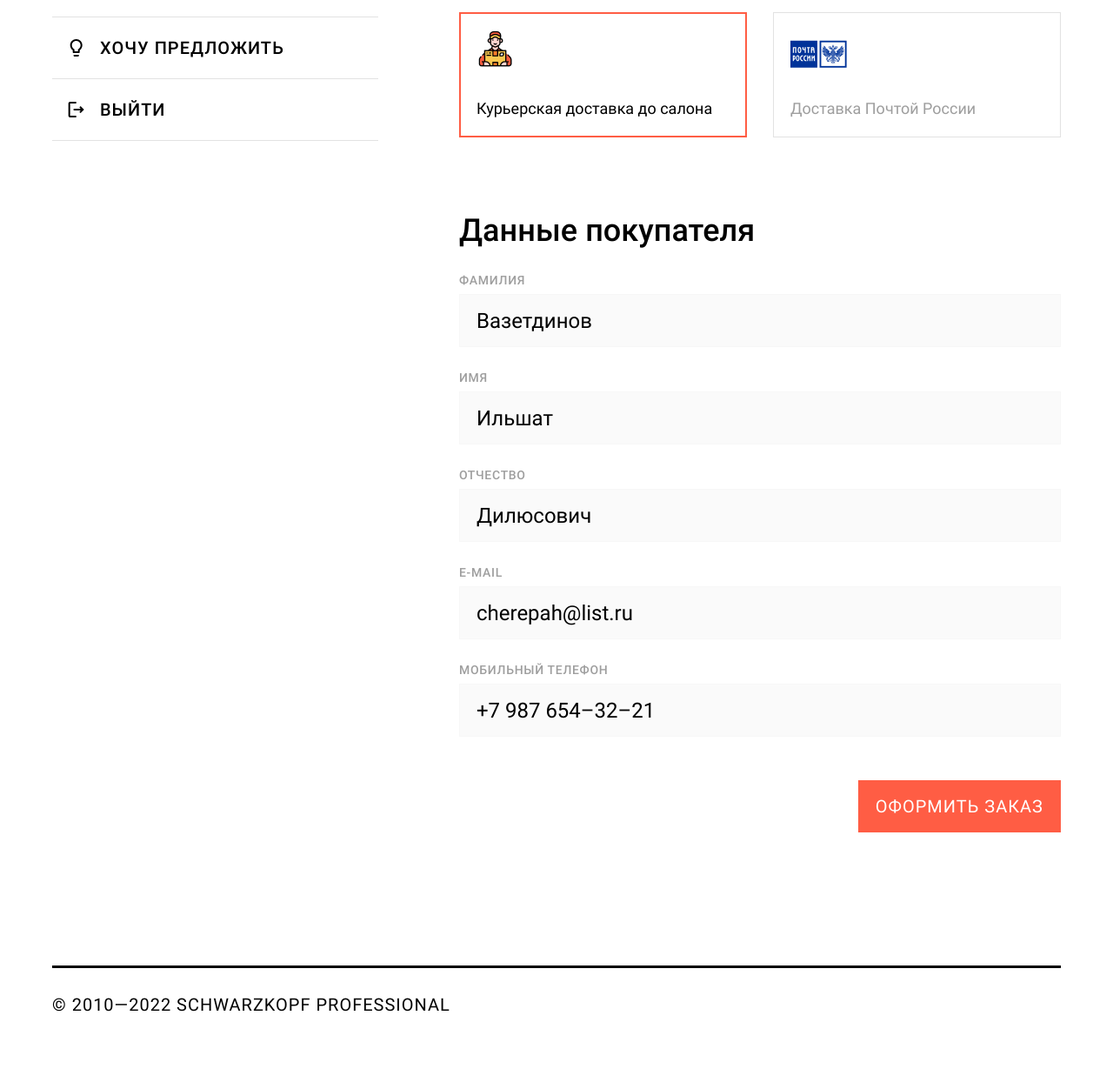
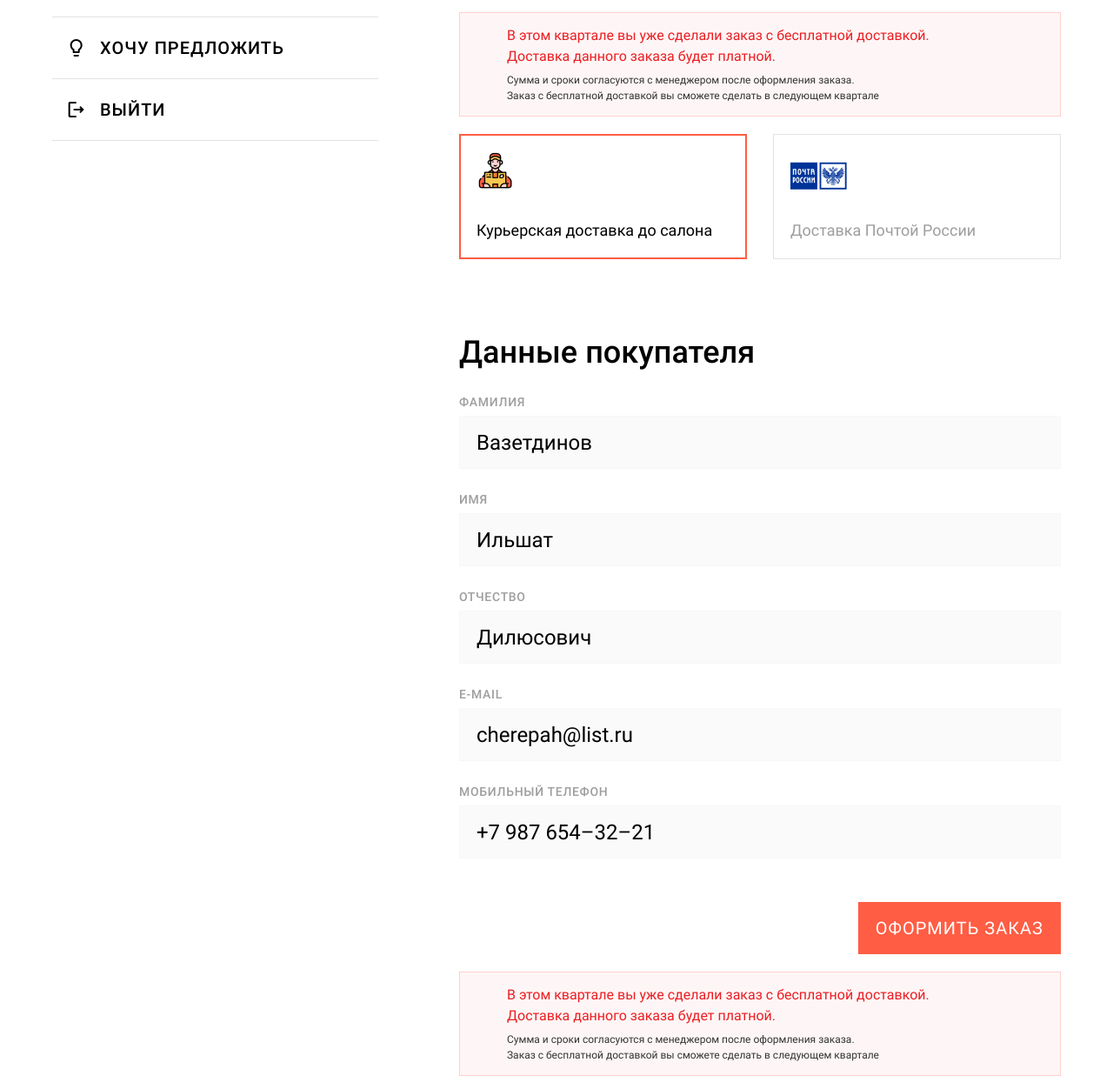
Before and after one commit to htmltest/project199, a plain HTML site: page sk-04.1-order.html in a window 1280 px wide. Shown: the part 628-1880 px from the top of the page at 87% size. Before the commit the page ends 1825 px from the top, so only its background shows below. Drawn offline with Linux system fonts and the light colour scheme; a script that the page names is missing.

Commit message:
delivery limit
Ограничение по доставке

```diff
--- a/css/styles.css
+++ b/css/styles.css
@@ -514,6 +514,11 @@ header {height:80px; background:#f7f7f7}
 .order-form {margin:60px 0 0 0}
 .order-form h2 {margin:0}
 .order-form form {margin:0; padding:0}
+.order-delivery-limit {margin:30px 0 -10px 0; border:1px solid #FFD1CB; background:#FEF6F6; padding:14px 14px 14px 54px; position:relative}
+.order-personal+.order-delivery-limit {margin:20px 0 0 0}
+.order-delivery-limit svg {display:block; width:24px; height:24px; fill:#EC1D22; position:absolute; left:20px; top:12px}
+.order-delivery-limit-title {color:#EC1D22}
+.order-delivery-limit-text {margin:6px 0 0 0; font-size:12px; line-height:18px; color:#333333}
 .order-delivery {margin:0 -15px 80px -15px}
 .order-delivery::after {content:""; display:block; clear:both}
 .order-delivery-item {float:left; width:50%; padding:30px 15px 0 15px}
--- a/sk-04.1-order.html
+++ b/sk-04.1-order.html
@@ -93,6 +93,11 @@
                         <div class="order-form">
                             <form action="#" method="post">
                                 <h2>Доставка</h2>
+                                <div class="order-delivery-limit">
+                                    <svg><use xlink:href="images/sprite.svg#delivery-limit"></use></svg>
+                                    <div class="order-delivery-limit-title">В этом квартале вы уже сделали заказ с бесплатной доставкой.<br /> Доставка данного заказа будет платной.</div>
+                                    <div class="order-delivery-limit-text">Сумма и сроки согласуются с менеджером после оформления заказа.<br /> Заказ с бесплатной доставкой вы сможете сделать в следующем квартале</div>
+                                </div>
                                 <div class="order-delivery">
                                     <div class="order-delivery-item">
                                         <label>
@@ -134,6 +139,12 @@
                                     <div class="form-ctrl">
                                         <div class="form-submit"><input type="submit" value="оформить заказ" class="btn" /></div>
                                     </div>
+                                </div>
+
+                                <div class="order-delivery-limit">
+                                    <svg><use xlink:href="images/sprite.svg#delivery-limit"></use></svg>
+                                    <div class="order-delivery-limit-title">В этом квартале вы уже сделали заказ с бесплатной доставкой.<br /> Доставка данного заказа будет платной.</div>
+                                    <div class="order-delivery-limit-text">Сумма и сроки согласуются с менеджером после оформления заказа.<br /> Заказ с бесплатной доставкой вы сможете сделать в следующем квартале</div>
                                 </div>
                             </form>
                         </div>
```
Also changed, not shown: images/sprite.svg.
